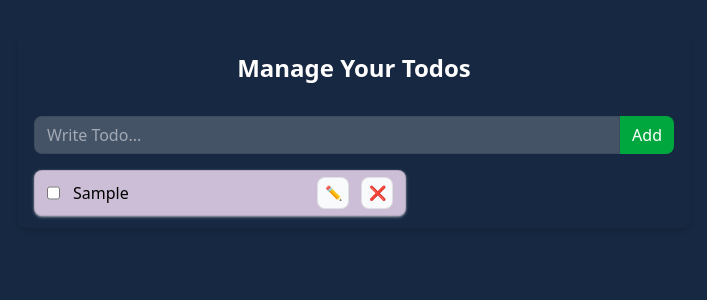
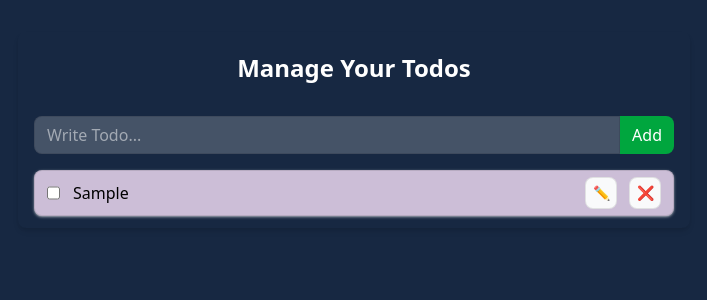
Before and after one commit to HimanshuSharma-07/todo-ContextApi-react, a React (Vite) app in the folder todoContextAPi/: page / in a window 1280 px wide. Both pictures are taken after typing "Sample" into the empty fields and a click on the button "Add". Shown: the top 300 px of the page, without its empty margins (286-993 px from the left). Built offline with nearby package versions, Linux system fonts and the light colour scheme.

Commit message:
feat: enhance todo management with local storage integration and fix toggle functionality

```diff
--- a/todoContextAPi/src/App.jsx
+++ b/todoContextAPi/src/App.jsx
@@ -1,4 +1,4 @@
-import { useState } from 'react'
+import { useEffect, useState } from 'react'
 import TodoForm from './components/TodoForm'
 import { TodoContextProvider } from './contexts'
 import TodoItem from './components/TodoItem'
@@ -6,36 +6,59 @@ import TodoItem from './components/TodoItem'
 
 
 function App() {
-  const [todos, setTodo] = useState([])
+  const [todos, setTodos] = useState([])
 
   const addTodo = (todo) => {
-    setTodo((prev) => [...prev, {id: Date.now(), ...todo}])
+    setTodos((prev) => [...prev, {id: Date.now(),completed: false,...todo}])
   }
 
   const updateTodo = (id, todo) => {
-    setTodo((prev) => prev.map((prevTodo) => (prevTodo.id === id ? todo : prevTodo)))
+    setTodos((prev) => prev.map((prevTodo) => (prevTodo.id === id ? {...prevTodo, ...todo} : prevTodo)))
   }
 
   const deleteTodo = (id) => {
-    setTodo((prev) => prev.filter((todo) => todo.id !== id ))
+    setTodos((prev) => prev.filter((todo) => todo.id !== id ))
   }
 
-  const toggleCompelete = (id) => {
-    setTodo((prev) => prev.map((prevTodo) => prevTodo.id === id ? {...prevTodo, compeleted: !prevTodo.compeleted}: prevTodo))
+  const toggleComplete= (id) => {
+    setTodos((prev) =>
+      prev.map((prevTodo) => prevTodo.id === id ? {...prevTodo,
+        completed: !prevTodo.completed}: prevTodo))
   }
 
+
+  useEffect(() => {
+   const todos = JSON.parse(localStorage.getItem("todos"))
+   if (todos && todos.length > 0) {
+      setTodos(todos)
+   }
+  }, [])
+
+  useEffect(() => {
+    localStorage.setItem("todos", JSON.stringify(todos))
+  }, [todos])
+
+
+
+
   return (
-    <TodoContextProvider value = {{todos, addTodo, updateTodo, deleteTodo, toggleCompelete}}>
+    <TodoContextProvider value = {{todos, addTodo, updateTodo, deleteTodo, toggleComplete}}>
       <div className="bg-[#172842] min-h-screen py-8">
         <div className="w-full max-w-2xl mx-auto shadow-md rounded-lg px-4 py-3 text-white">
           <h1 className="text-2xl font-bold text-center mb-8 mt-2">Manage Your Todos</h1>
           <div className="mb-4">
             <TodoForm />
           </div>
+
           <div className="flex flex-wrap gap-y-3">
-            {todos.map((todo) => {
-              return <TodoItem key={todo.id} todo={todo} />
-            })}
+
+            {todos.map((todo) => (
+              <div key={todo.id}
+              className='w-full'>
+                <TodoItem todo={todo}/>
+              </div>
+
+            ))}
 
 
           </div>
```
